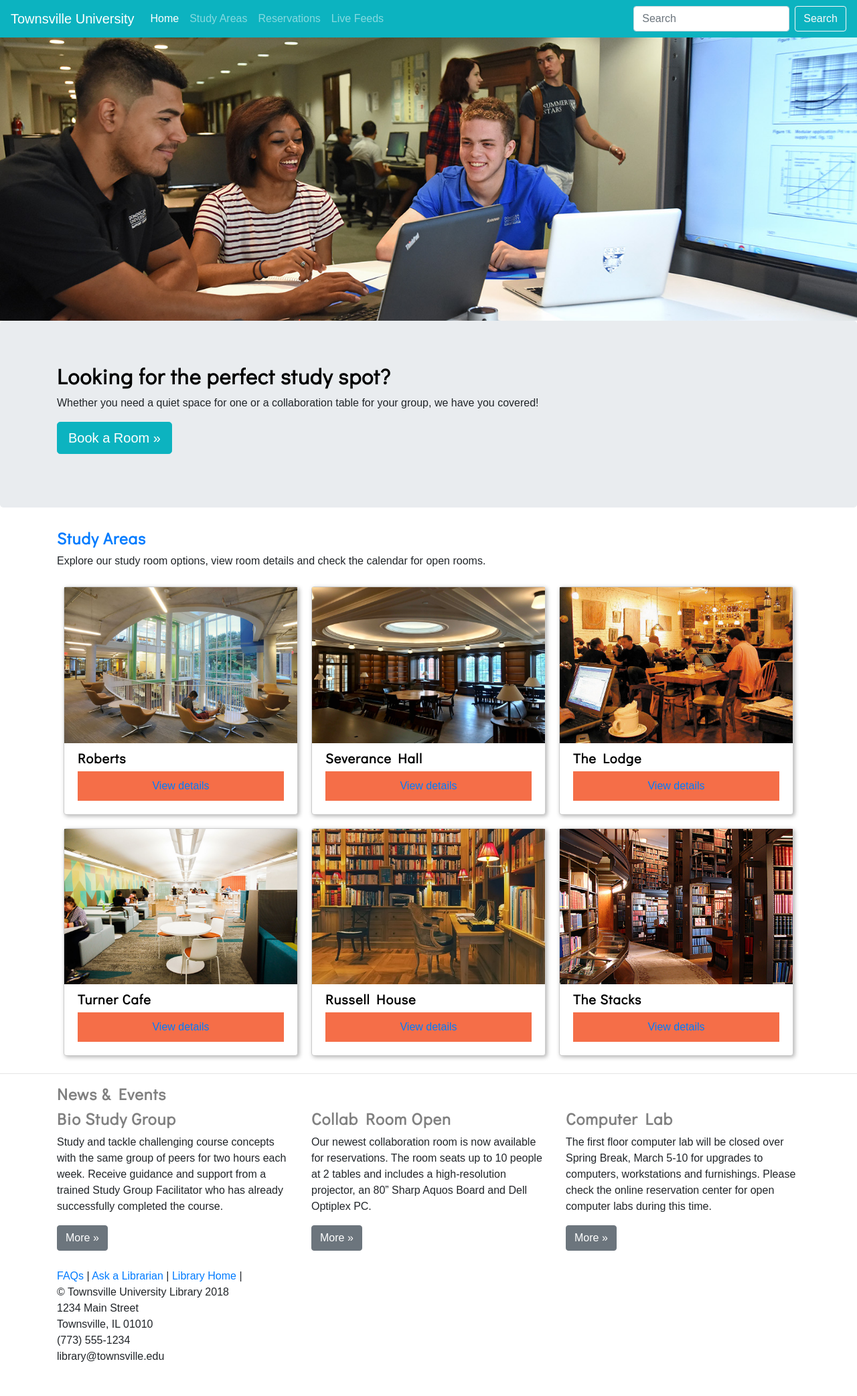
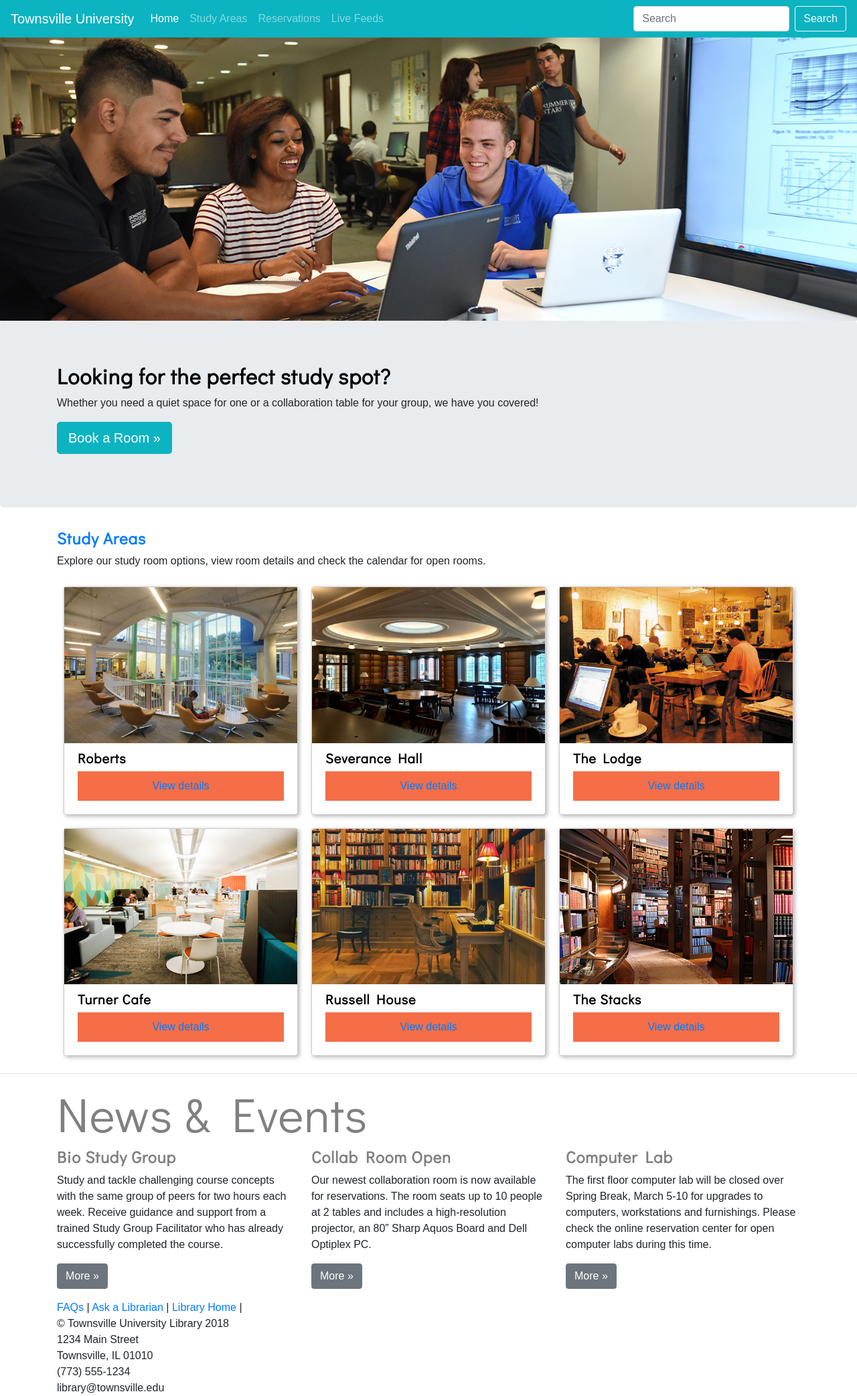
Before and after one commit to DOMLIS786/GAstudyareas, a Jekyll site: the page built from index.html, in a window 1280 px wide. Shown: the whole page at 67% size. Built offline with Jekyll 4.4.1, drawn with Linux system fonts in a browser that asks for light colours; before the commit the page ends 2038 px from its top, so only the background shows below that.

Commit message:
Update index.html

```diff
--- a/index.html
+++ b/index.html
@@ -69,9 +69,8 @@ title: Home
 
 <hr>
 
-<div class="container">
-<div class="news">
-<h2>News & Events</h2>
+ <div class="container">
+                <h2 class="display-3">News & Events</h2>
         <div class="row">
           <div class="col-md-4">
             <h2>Bio Study Group</h2>
```
